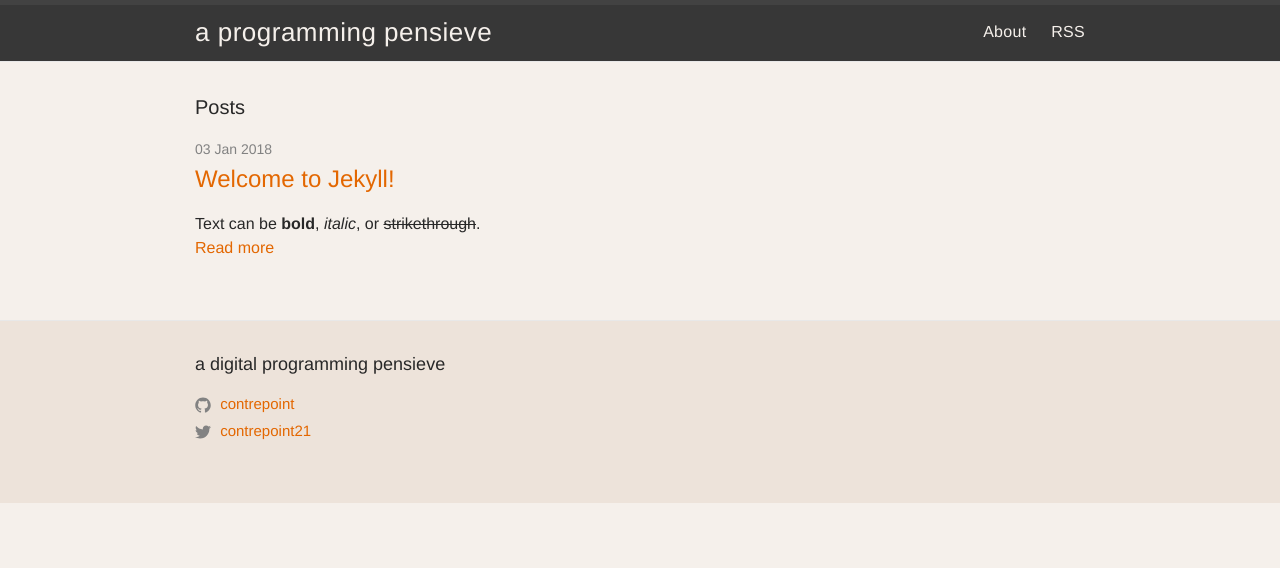
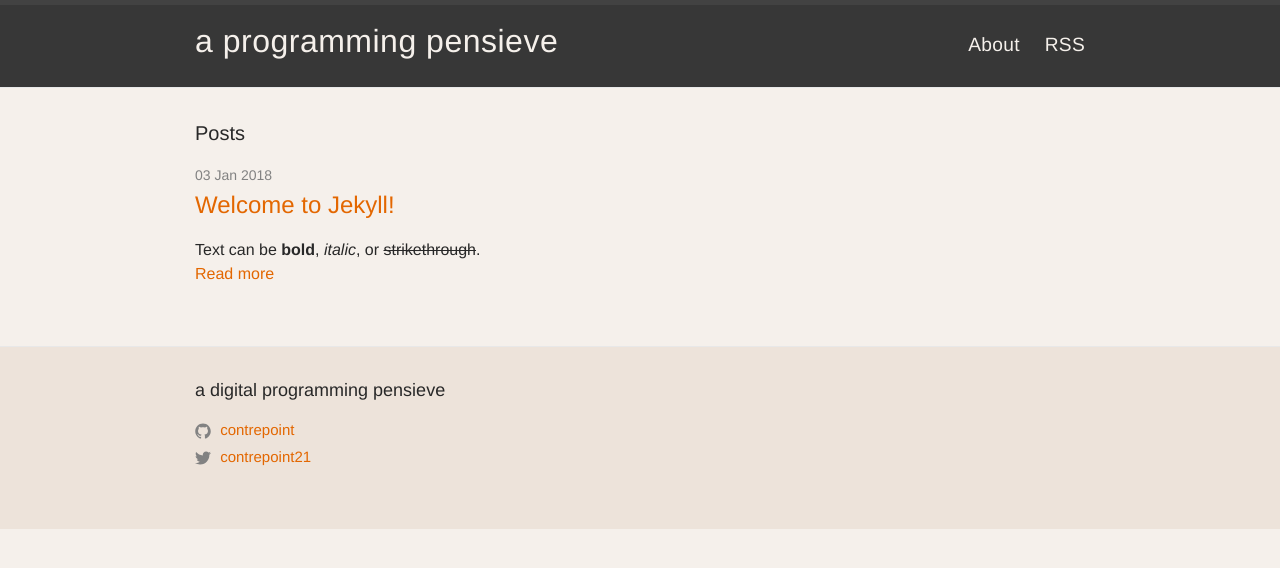
Before and after one commit to contrepoint/contrepoint.github.io, a Jekyll site: the page built from index.md, in a window 1280 px wide. Shown: the top 568 px of the page. Built offline with Jekyll 4.4.1, drawn with Linux system fonts in a browser that asks for light colours.

Commit message:
header css updates

```diff
--- a/_sass/minima/_layout.scss
+++ b/_sass/minima/_layout.scss
@@ -12,11 +12,10 @@
 }
 
 .site-title {
-  @include relative-font-size(1.625);
+  @include relative-font-size(2);
   font-weight: 300;
-  line-height: $base-line-height * $base-font-size * 2.25;
+  line-height: $base-line-height * $base-font-size * 3;
   letter-spacing: 0.5px;
-  margin-bottom: 0;
   float: left;
 
   &,
@@ -27,7 +26,7 @@
 
 .site-nav {
   float: right;
-  line-height: $base-line-height * $base-font-size * 2.25;
+  line-height: $base-line-height * $base-font-size * 3.4;
   letter-spacing: 0.3px;
   .nav-trigger {
       display: none;
@@ -41,6 +40,7 @@
     color: #f5f0eb;
     // color: $text-color;
     line-height: $base-line-height;
+    @include relative-font-size(1.2);
 
     // Gaps between nav items, but not on the last one
     &:not(:last-child) {
```
